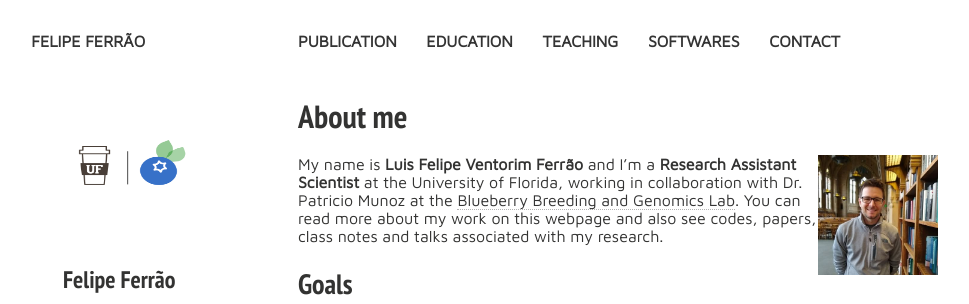
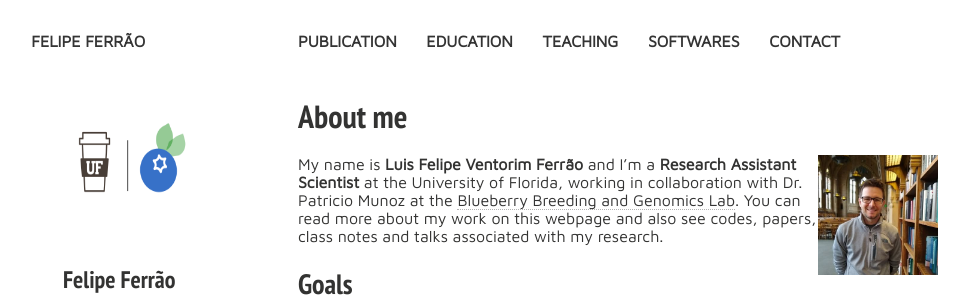
Before and after one commit to lfelipe-ferrao/lfelipe-ferrao.github.io, a Jekyll site: the page built from index.md, in a window 1280 px wide. Shown: the top 304 px of the page, without its empty margins (22-991 px from the left). Built offline with Jekyll 4.4.1, drawn with Linux system fonts in a browser that asks for light colours; nearby versions of some CDN libraries.

Commit message:
Update _config.yml

```diff
--- a/_config.yml
+++ b/_config.yml
@@ -6,7 +6,7 @@ description:      description
 # Owner/author information
 owner:
   name:          Felipe Ferrão
-  avatar:        logo12.png
+  avatar:        logo13.png
   bio:            "University of Florida (UF/IFAS)"
   email:          lfelipe.ferrao@gmail.com
   # Social networking links are used in author-bio sidebar. Update and remove as you like.
```
